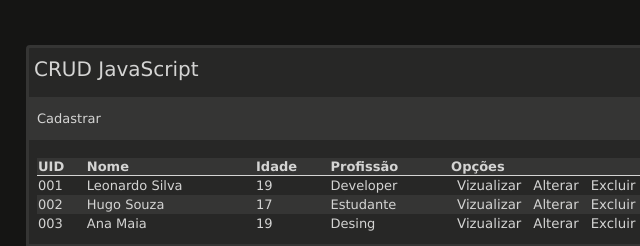
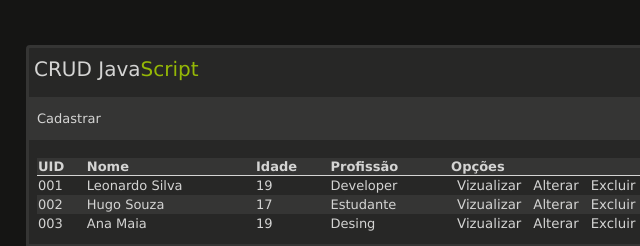
Before and after one commit to leosmsilvx/crud-js, a plain HTML site: page index.html in a window 1280 px wide. Shown: the top 246 px of the page, 230-870 px from the left. Drawn offline with nearby package versions, Linux system fonts and the light colour scheme.

Commit message:
add color

```diff
--- a/index.html
+++ b/index.html
@@ -11,7 +11,7 @@
     <div class="container">
         <div class="item">
             <div class="item-title">
-                CRUD JavaScript
+                CRUD Java<span class="color-active">Script</span>
             </div>
             <div class="item-body">
                 <div class="options">
--- a/style.css
+++ b/style.css
@@ -200,3 +200,7 @@ tr:first-child:hover{
 #item-excluir{
     display: none;
 }
+
+.color-active{
+    color: var(--active-color);
+}
```
